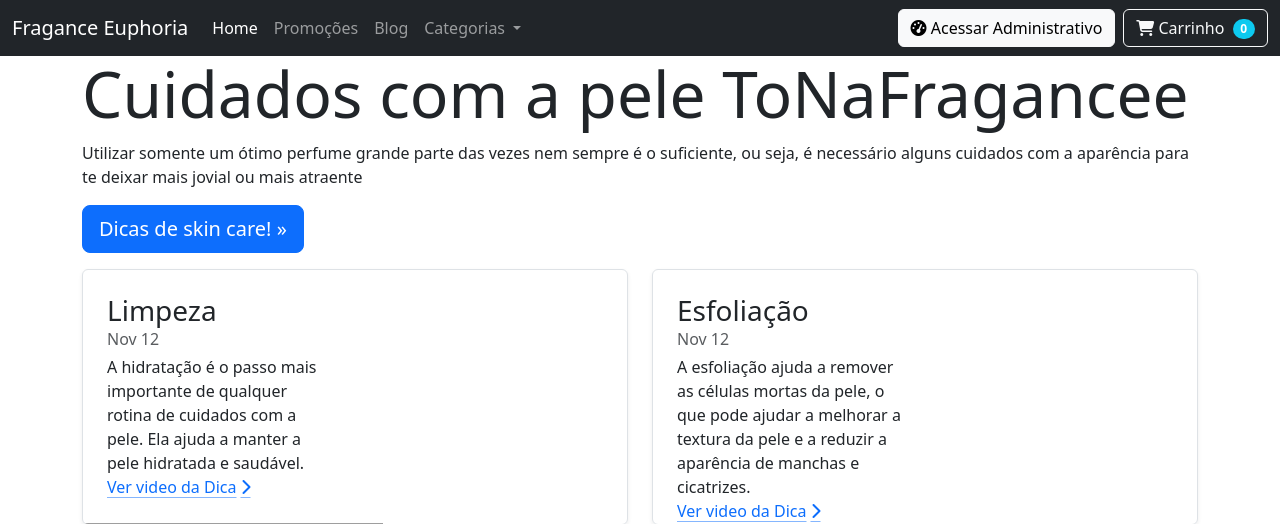
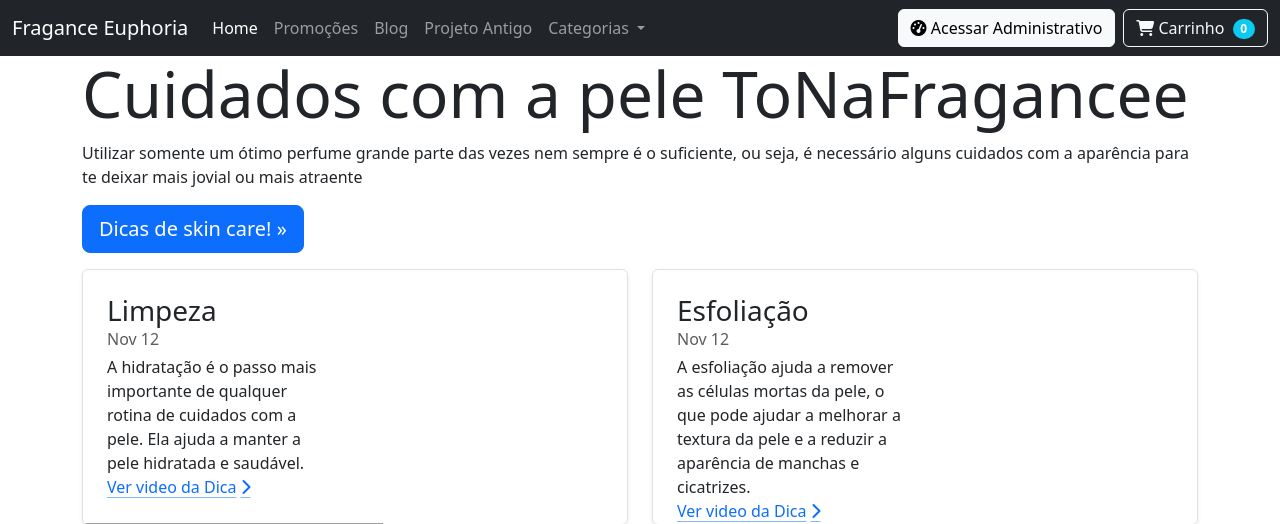
Before and after one commit to omartins-zs/Fragance_Euphoria, a CodeIgniter app: page /Fragance_Euphoria/index.php/shop/blog in a window 1280 px wide. Shown: the top 524 px of the page. Run offline with CodeIgniter, Linux system fonts and the light colour scheme; data comes from the database, SQL or seed files in the repository; some libraries are stand-ins or nearby versions; grey boxes are pictures that could not be loaded.

Commit message:
Add Link do Projeto Antigo no Navbar

```diff
--- a/application/views/templates/shop/navbar.php
+++ b/application/views/templates/shop/navbar.php
@@ -15,9 +15,9 @@
 				<li class="nav-item">
 					<a class="nav-link" href="<?= base_url() ?>Shop/blog">Blog</a>
 				</li>
-				<!-- <li class="nav-item">
-					<a class="nav-link" href="#">Link</a>
-				</li> -->
+				<li class="nav-item">
+					<a class="nav-link" href="<?= base_url() ?>Fragance_estatico/index.html">Projeto Antigo</a>
+				</li>
 				<li class="nav-item dropdown">
 					<a class="nav-link dropdown-toggle" href="#" role="button" data-bs-toggle="dropdown" aria-expanded="false">
 						Categorias
```
